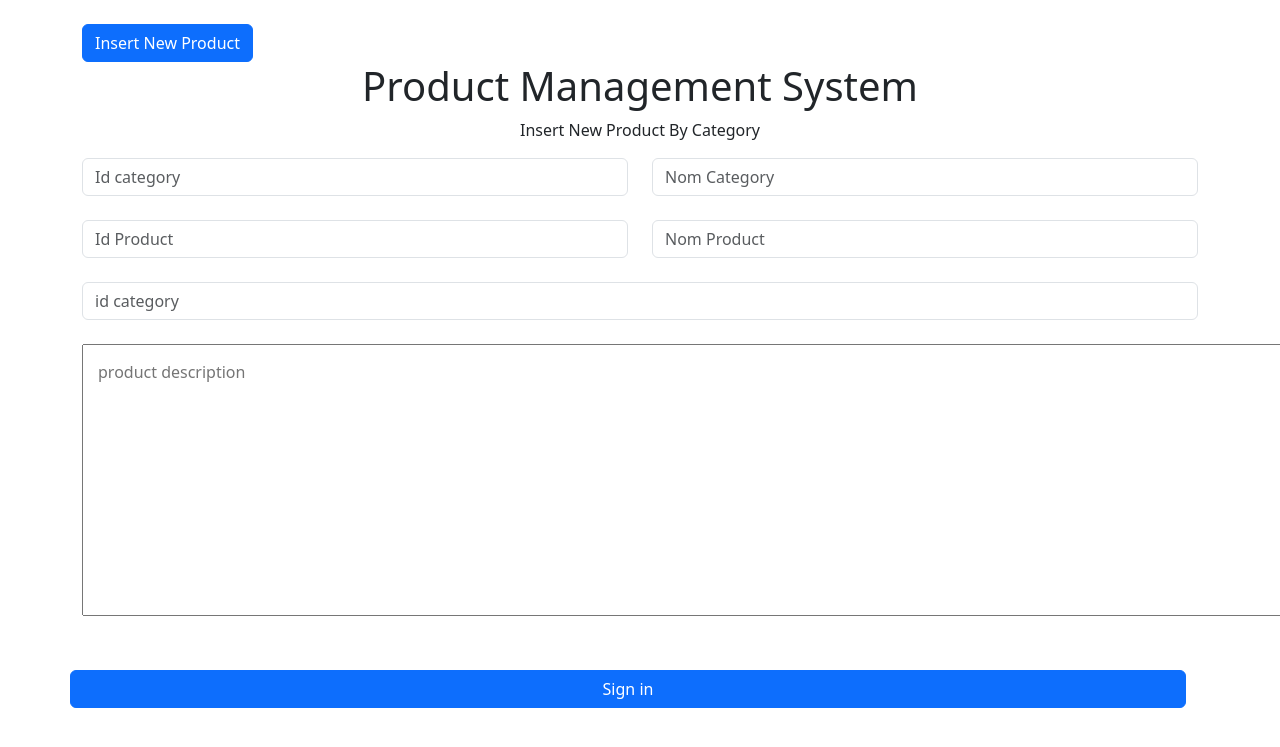
After one commit to anasmak04/Brief1-PHP, a PHP site: page /views/Produit/create.php in a window 1280 px wide; the page is wider, and only the part inside the window is pictured. The commit adds this page. Shown: the top 747 px of that part. Run offline with PHP 8.4, Linux system fonts and the light colour scheme.

Commit message:
Insert values from Product and category to Database

```diff
--- a/index.php
+++ b/index.php
@@ -64,7 +64,7 @@
         <ul class="nav nav-pills nav-stacked">
           <li class="active"><a href="#section1">Dashboard</a></li>
           <li><a href="./views/user/show.php">Users</a></li>
-          <li><a href="#section3">Products</a></li>
+          <li><a href="./views/category/create.php">Products</a></li>
           <li><a href="#section3">Blogs</a></li>
         </ul><br>
       </div>
--- /dev/null
+++ b/views/Produit/create.php
@@ -0,0 +1,88 @@
+<?php
+
+include "../../database/DbConnection.php";
+
+if (isset($_POST['submit'])) {
+    $id_category = $_POST['id'];
+    $nom_category = $_POST['nom_category'];
+    $id_produit = $_POST['id_produit'];
+    $nom_produit = $_POST['nom_produit'];
+    $description_produit = $_POST['description_produit'];
+
+    $sql1 = "INSERT INTO `category` VALUES('$id_category','$nom_category')";
+    $result = $connexion->query($sql1);
+    $sql = "INSERT INTO `produit` VALUES ('$id_produit','$nom_produit','$description_produit','$id_category')";
+    $result = $connexion->query($sql);
+
+    if (isset($result)) {
+        header('location:');
+    } else {
+        echo "error from insert produit" . $connexion->error;
+    }
+}
+
+?>
+
+
+<!DOCTYPE html>
+<html lang="en">
+
+<head>
+    <meta charset="UTF-8">
+    <meta name="viewport" content="width=device-width, initial-scale=1.0">
+    <link rel="stylesheet" href="https://cdn.jsdelivr.net/npm/bootstrap@5.3.2/dist/css/bootstrap.min.css" integrity="sha384-T3c6CoIi6uLrA9TneNEoa7RxnatzjcDSCmG1MXxSR1GAsXEV/Dwwykc2MPK8M2HN" crossorigin="anonymous">
+    <title>Category</title>
+</head>
+
+<body>
+    <div class="container mt-4">
+
+        <a href="show.php" class="btn btn-primary">Insert New Product</a>
+
+        <h1 class="text-capitalize text-center">Product management system </h1>
+        <p class="text-capitalize text-center">insert new product by category</p>
+        <form action="create.php" method="post">
+            <div class="row">
+                <div class="col">
+                    <input type="number" name="id" class="form-control" placeholder="Id category">
+                </div>
+                <div class="col">
+                    <input type="text" name="nom_category" class="form-control" placeholder="Nom Category">
+                </div>
+
+            </div>
+
+            <div class="row mt-4">
+                <div class="col">
+                    <input type="number" name="id_produit" class="form-control" placeholder="Id Product">
+                </div>
+                <div class="col">
+                    <input type="text" name="nom_produit" class="form-control" placeholder="Nom Product">
+                </div>
+
+            </div>
+
+            <div class="row mt-4">
+                <div class="col">
+                    <input type="text" name="id_category" class="form-control" placeholder="id category">
+
+
+                </div>
+
+
+                <div class="row mt-4">
+                    <div class="col">
+                        <textarea placeholder="product description" name="description_produit" style="padding:15px;" id="" cols="174" rows="10"></textarea>
+                    </div>
+
+
+                </div>
+                <div class="row mt-4">
+
+                    <button type="submit" name="submit" class="btn btn-primary mt-4 ">Sign in</button>
+        </form>
+    </div>
+    </div>
+</body>
+
+</html>
```
Also changed, not shown: views/Produit/show.php (added, +44 -0 lines), views/project/create.php (deleted), views/project/edit.php (deleted), views/project/index.php (deleted), views/project/show.php (deleted).
